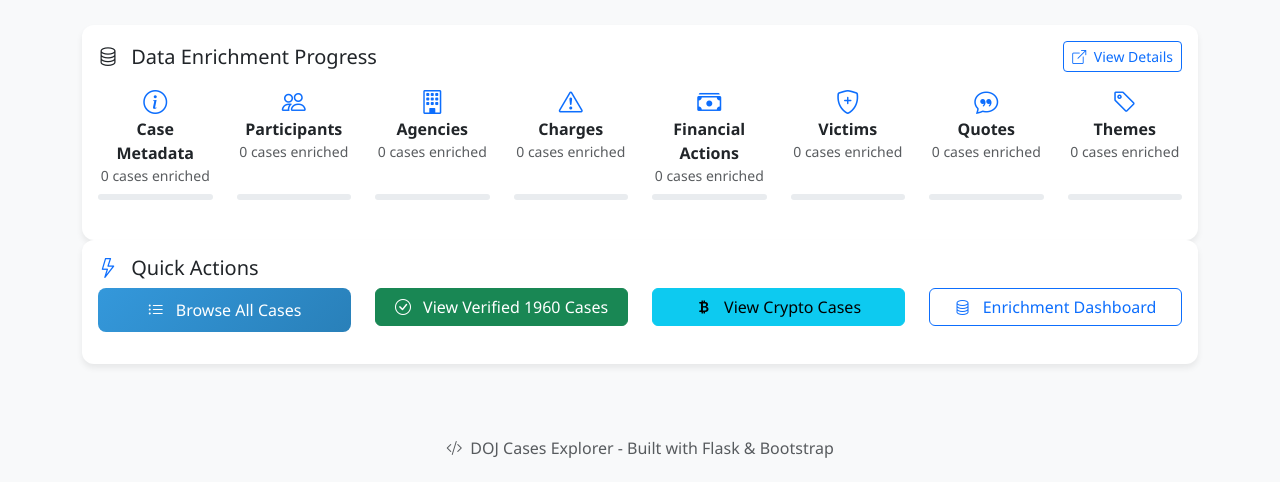
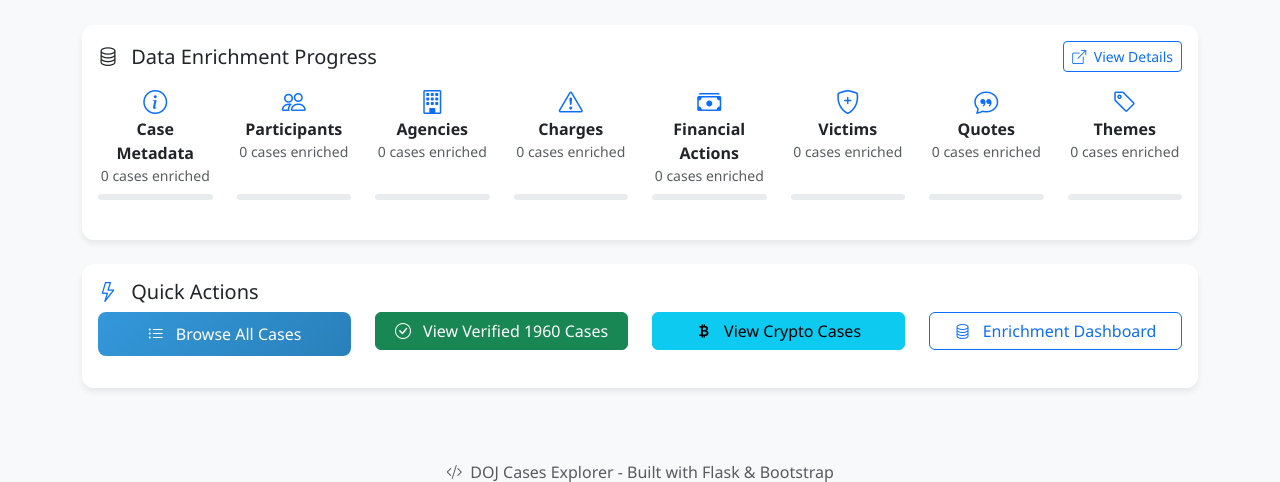
Before and after one commit to actuallyrizzn/project1960, a Flask app: page / in a window 1280 px wide. Shown: the part 530-1012 px from the top of the page. Before the commit the page ends 988 px from the top, so only its background shows below. Run offline with Flask 3, Linux system fonts and the light colour scheme; data that the repository does not hold is empty.

Commit message:
style(UI): Add margin to dashboard sections

```diff
--- a/templates/index.html
+++ b/templates/index.html
@@ -125,7 +125,7 @@
 </div>
 
 <!-- Data Enrichment Progress -->
-<div class="card">
+<div class="card mb-4">
     <div class="card-body">
         <div class="d-flex justify-content-between align-items-center mb-3">
             <h5 class="card-title mb-0">
```
